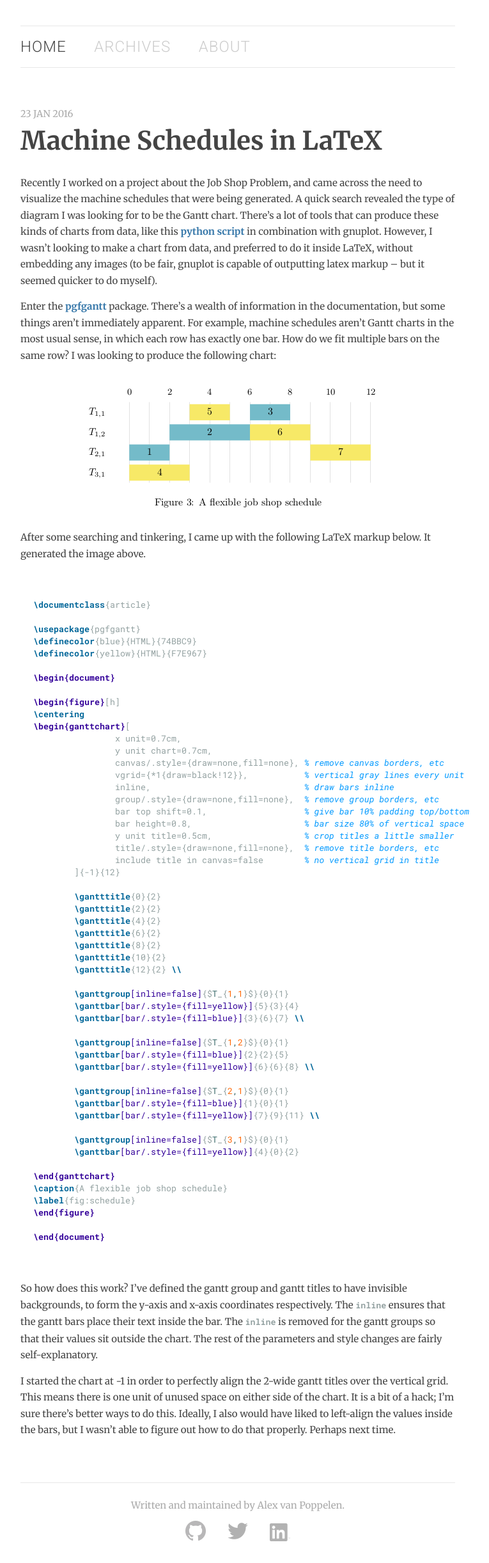
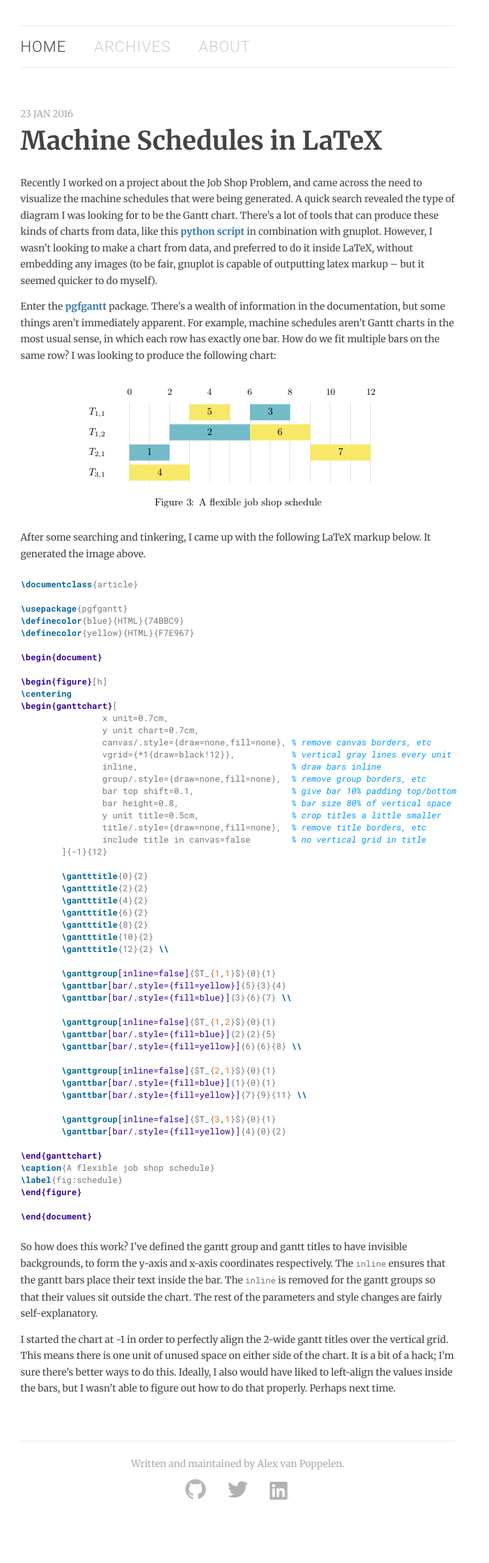
Before and after one commit to avanpo/avanpo.github.io, a Jekyll site: the page built from index.md, in a window 1280 px wide. Shown: the whole page at 64% size, without its empty margins (268-1033 px from the left). Built offline with Jekyll 4.4.1, drawn with Linux system fonts in a browser that asks for light colours; after the commit the page ends 2378 px from its top, so only the background shows below that.

Commit message:
syntax highlighting fixes for rouge

```diff
--- a/_config.yml
+++ b/_config.yml
@@ -1,6 +1,6 @@
 # conversion
 markdown: kramdown
-highlighter: pygments
+highlighter: rouge
 
 # outputting
 permalink: /:year/:month/:day/:title/
--- a/css/default.css
+++ b/css/default.css
@@ -211,9 +211,8 @@
   list-style: decimal;
 }
 
-div.content .highlight {
-  margin: 1.6em 0 1.6em 0;
-  padding: 5px 10px;
+div.content pre {
+  margin: 1.7em 0 1.7em 0;
 }
 
 div.content code {
@@ -221,12 +220,7 @@
   padding: 2px;
   font-family: 'Roboto Mono', monospace;
   font-size: 10pt;
-  font-weight: bold;
-  color: #93a1a1;
-}
-
-div.content .highlight code {
-  font-weight: normal;
+  color: #777;
 }
 
 /* archives list */
--- a/css/manni.css
+++ b/css/manni.css
@@ -1,8 +1,8 @@
-.highlight .hll { color: #AAAAAA; background-color: #ffffcc }
+.highlight .hll { color: #AAAAAA; /*background-color: #ffffcc*/ }
 .highlight .c { color: #0099FF; font-style: italic } /* Comment */
-.highlight .err { color: #AAAAAA; /*background-color: #FFAAAA*/ } /* Error */
+.highlight .err { color: #FF3333; /*background-color: #FFAAAA*/ } /* Error */
 .highlight .k { color: #006699; font-weight: bold } /* Keyword */
-.highlight .o { color: #555555 } /* Operator */
+.highlight .o { color: #444444 } /* Operator */
 .highlight .cm { color: #0099FF; font-style: italic } /* Comment.Multiline */
 .highlight .cp { color: #009999 } /* Comment.Preproc */
 .highlight .c1 { color: #0099FF; font-style: italic } /* Comment.Single */
```
